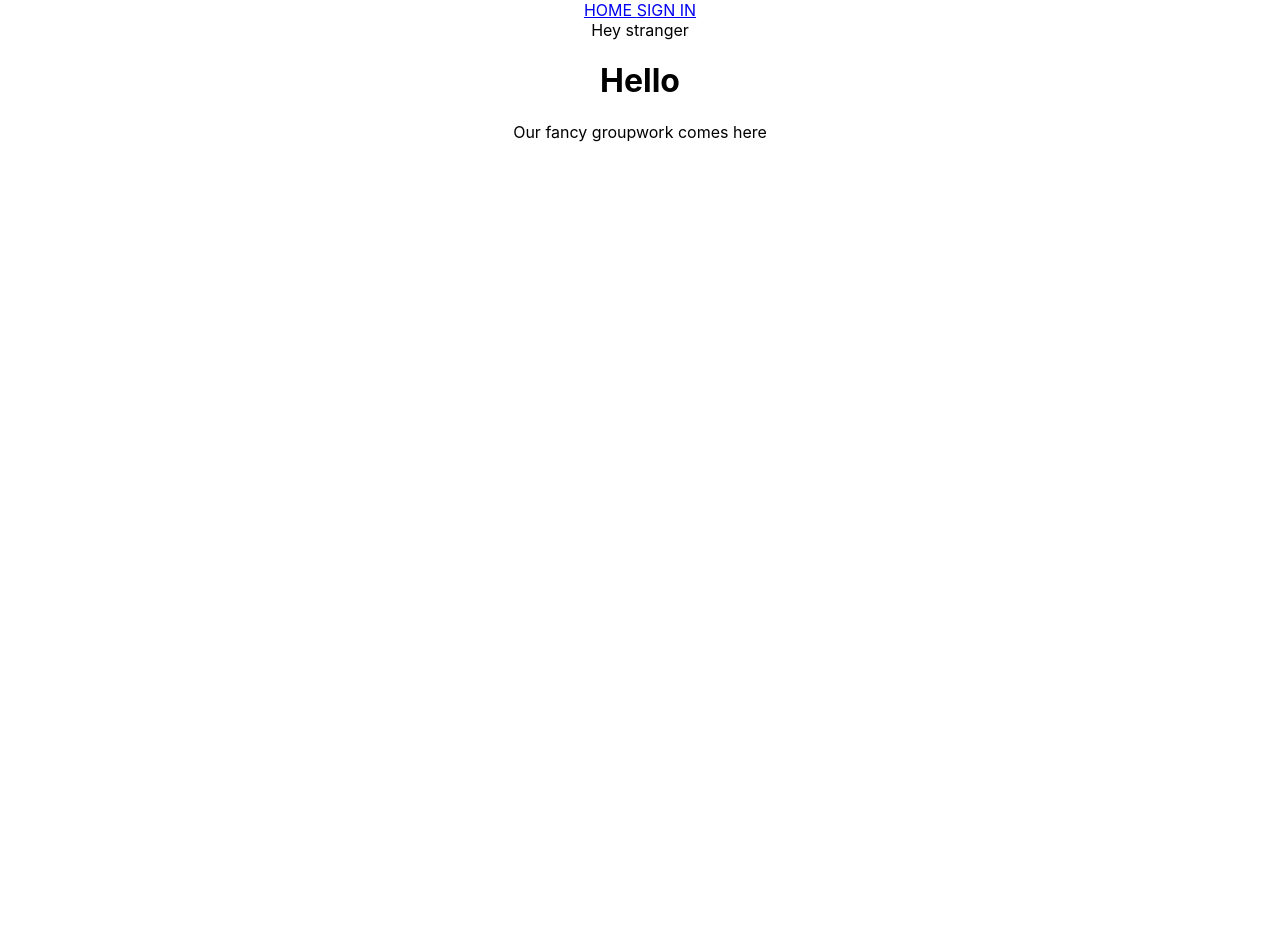
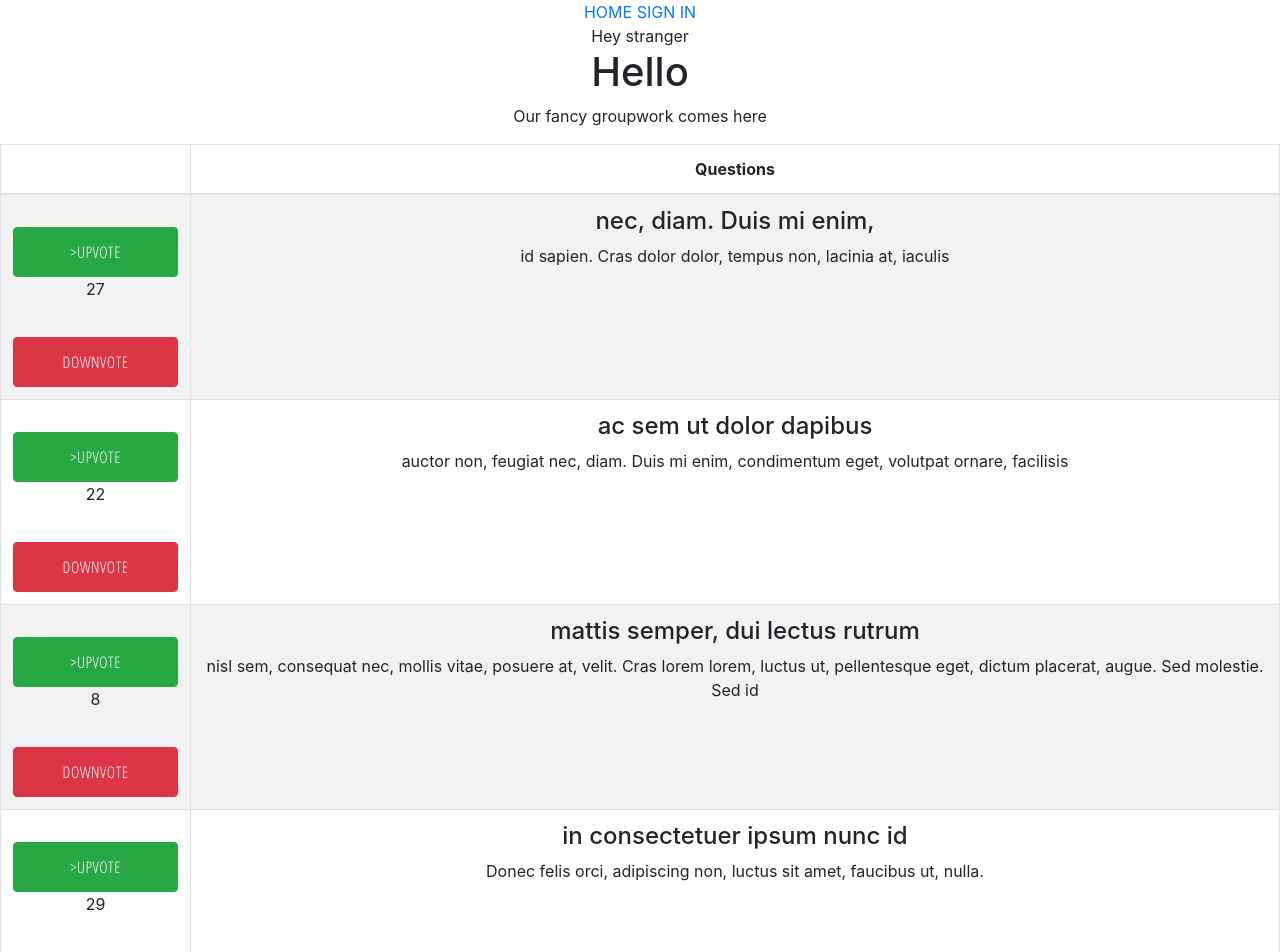
Before and after one commit to kauraves/Common-QA, a React (Create React App) app: page / in a window 1280 px wide. Shown: the top 952 px of the page. Before the commit the page ends 800 px from the top, so only its background shows below. Built offline with nearby package versions, Linux system fonts and the light colour scheme; no server answers.

Commit message:
Add rudimentary mockup of the main questions list

```diff
--- a/package.json
+++ b/package.json
@@ -8,6 +8,7 @@
     "@testing-library/user-event": "^7.1.2",
     "firebase": "^7.14.5",
     "react": "^16.13.1",
+    "react-bootstrap": "^1.0.1",
     "react-dom": "^16.13.1",
     "react-router-dom": "^5.2.0",
     "react-scripts": "3.4.1"
--- a/public/index.html
+++ b/public/index.html
@@ -28,6 +28,12 @@
       href="https://fonts.googleapis.com/css?family=Open+Sans+Condensed:300"
       rel="stylesheet"
     />
+    <link
+    rel="stylesheet"
+    href="https://maxcdn.bootstrapcdn.com/bootstrap/4.5.0/css/bootstrap.min.css"
+    integrity="sha384-9aIt2nRpC12Uk9gS9baDl411NQApFmC26EwAOH8WgZl5MYYxFfc+NcPb1dKGj7Sk"
+    crossorigin="anonymous"
+    />
     <title>React App</title>
   </head>
   <body>
--- /dev/null
+++ b/src/components/question-summary/question-summary.component.jsx
@@ -0,0 +1,22 @@
+import React from 'react';
+
+class QuestionSummary extends React.Component {
+    constructor(props) {
+        super(props);
+    }
+
+    render() {
+        return (
+            <div>
+                <h4 className="questionTitle" id={this.props.questionID}
+                    onClick={() => this.props.goToQuestion(this.props.questionID)}>
+                    {this.props.question}
+                </h4>
+                <p className="textBlock">{this.props.textBlock}</p>
+            </div>
+        );
+    }
+
+}
+
+export default QuestionSummary;
--- /dev/null
+++ b/src/components/votes/votes.component.jsx
@@ -0,0 +1,24 @@
+import React from 'react';
+import Button from 'react-bootstrap/Button';
+
+class Votes extends React.Component {
+    constructor(props) {
+        super(props);
+    }
+
+    render() {
+        return (
+            <div>
+                <Button variant="success" onClick={() => this.props.upvoteQuestion(this.props.questionID)}>
+                    {this.props.question}>upvote
+                </Button>
+                <p>{this.props.votes}</p>
+                <Button variant="danger" onClick={() => this.props.downvoteQuestion(this.props.questionID)}>
+                    downvote
+                </Button>
+            </div>
+        );
+    }
+}
+
+export default Votes;
--- a/src/pages/homepage/homepage.component.jsx
+++ b/src/pages/homepage/homepage.component.jsx
@@ -1,10 +1,106 @@
+//TODO:
+//Show name of the poster and time of the post
+//Chosen / Most upvoted answer.
+//The number of answers
+
+
 import React from 'react';
+import Table from 'react-bootstrap/Table';
+import QuestionSummary from '../../components/question-summary/question-summary.component'
+import Votes from '../../components/votes/votes.component'
 
-const HomePage = () => (
-  <div className='homepage'>
-    <h1>Hello</h1>
-    <p>Our fancy groupwork comes here</p>
-  </div>
-);
+class HomePage extends React.Component {
+  constructor(props) {
+    super(props);
+    this.state = {
+      list:[
+        // Temporary test data
+        {
+          "name": "Dorothy",
+          "questionTitle": "nec, diam. Duis mi enim,",
+          "questionText": "id sapien. Cras dolor dolor, tempus non, lacinia at, iaculis",
+          "questionID": 101,
+          "votes": 27
+        },
+        {
+          "name": "Quamar",
+          "questionTitle": "ac sem ut dolor dapibus",
+          "questionText": "auctor non, feugiat nec, diam. Duis mi enim, condimentum eget, volutpat ornare, facilisis",
+          "questionID": 102,
+          "votes": 22
+        },
+        {
+          "name": "Wade",
+          "questionTitle": "mattis semper, dui lectus rutrum",
+          "questionText": "nisl sem, consequat nec, mollis vitae, posuere at, velit. Cras lorem lorem, luctus ut, pellentesque eget, dictum placerat, augue. Sed molestie. Sed id",
+          "questionID": 103,
+          "votes": 8
+        },
+        {
+          "name": "Heather",
+          "questionTitle": "in consectetuer ipsum nunc id",
+          "questionText": "Donec felis orci, adipiscing non, luctus sit amet, faucibus ut, nulla.",
+          "questionID": 104,
+          "votes": 29
+        },
+        {
+          "name": "Ayanna",
+          "questionTitle": "eget tincidunt dui augue eu",
+          "questionText": "dignissim tempor arcu. Vestibulum ut eros non enim commodo hendrerit. Donec porttitor tellus",
+          "questionID": 105,
+          "votes": 30
+        }
+      ]
+    }
+  }
+
+  gotToQuestion(questionID) {
+    console.log("This moves you to the questionID: " + questionID)
+  }
+
+  upvoteQuestion(questionID) {
+    console.log("This upvotes questionID: " + questionID)
+  }
+
+  downvoteQuestion(questionID) {
+    console.log("This downvotes questionID: " + questionID)
+  }
+
+  render() {
+
+    let questionItems = this.state.list.map(questionItem =>
+      <tr>
+        <td>
+          <Votes votes={questionItem.votes} questionID={questionItem.questionID}
+          upvoteQuestion={this.upvoteQuestion} downvoteQuestion={this.downvoteQuestion}/>
+        </td>
+        <td>
+          <QuestionSummary question={questionItem.questionTitle}
+          questionID={questionItem.questionID}
+          textBlock={questionItem.questionText}
+          goToQuestion={this.gotToQuestion} />
+        </td>
+      </tr>
+      );
+
+    return (
+      <div className='homepage'>
+        <h1>Hello</h1>
+        <p>Our fancy groupwork comes here</p>
+        <Table striped bordered hover>
+          <thead>
+            <tr>
+              <th></th>
+              <th>Questions</th>
+            </tr>
+          </thead>
+          <tbody>
+          {questionItems}
+          </tbody>
+        </Table>
+      </div>
+    );
+  }
+}
 
 export default HomePage;
```
Also changed, not shown: 1 other file (tests, documents, lock files or other folders).
